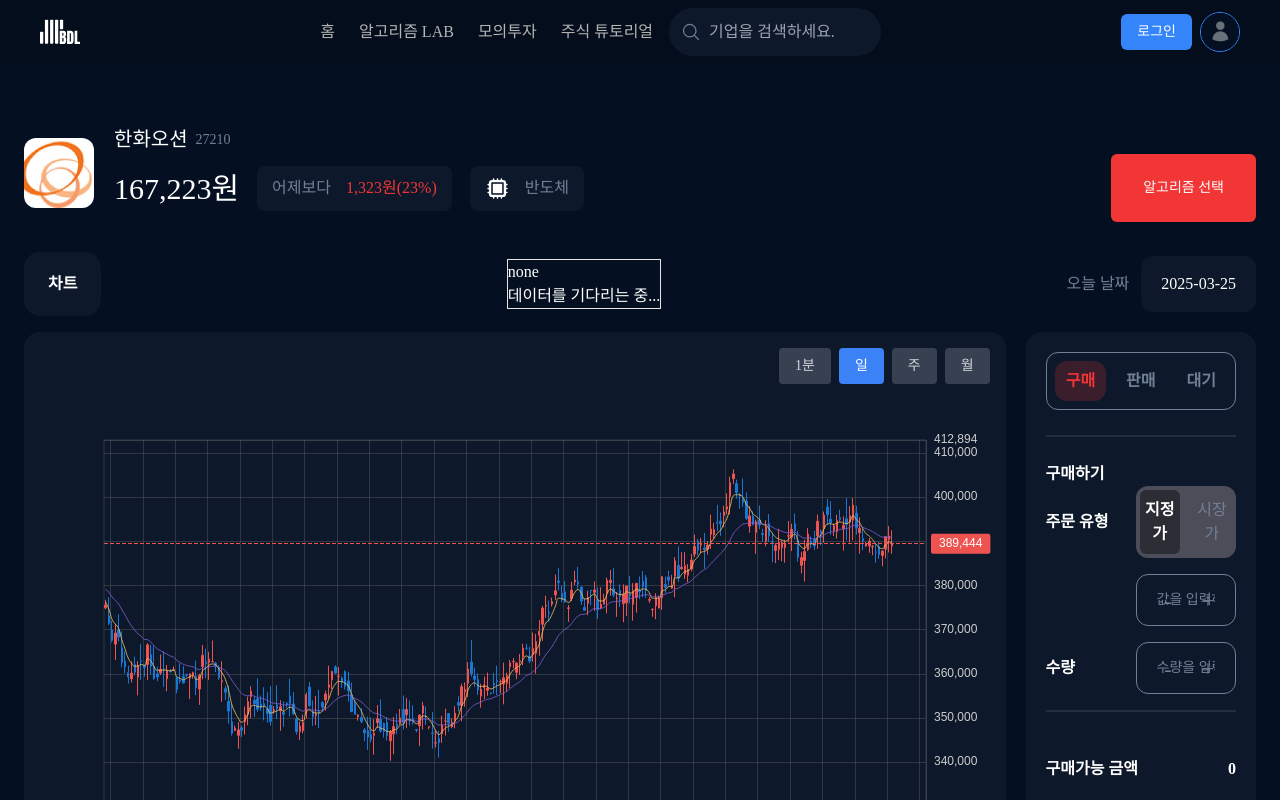
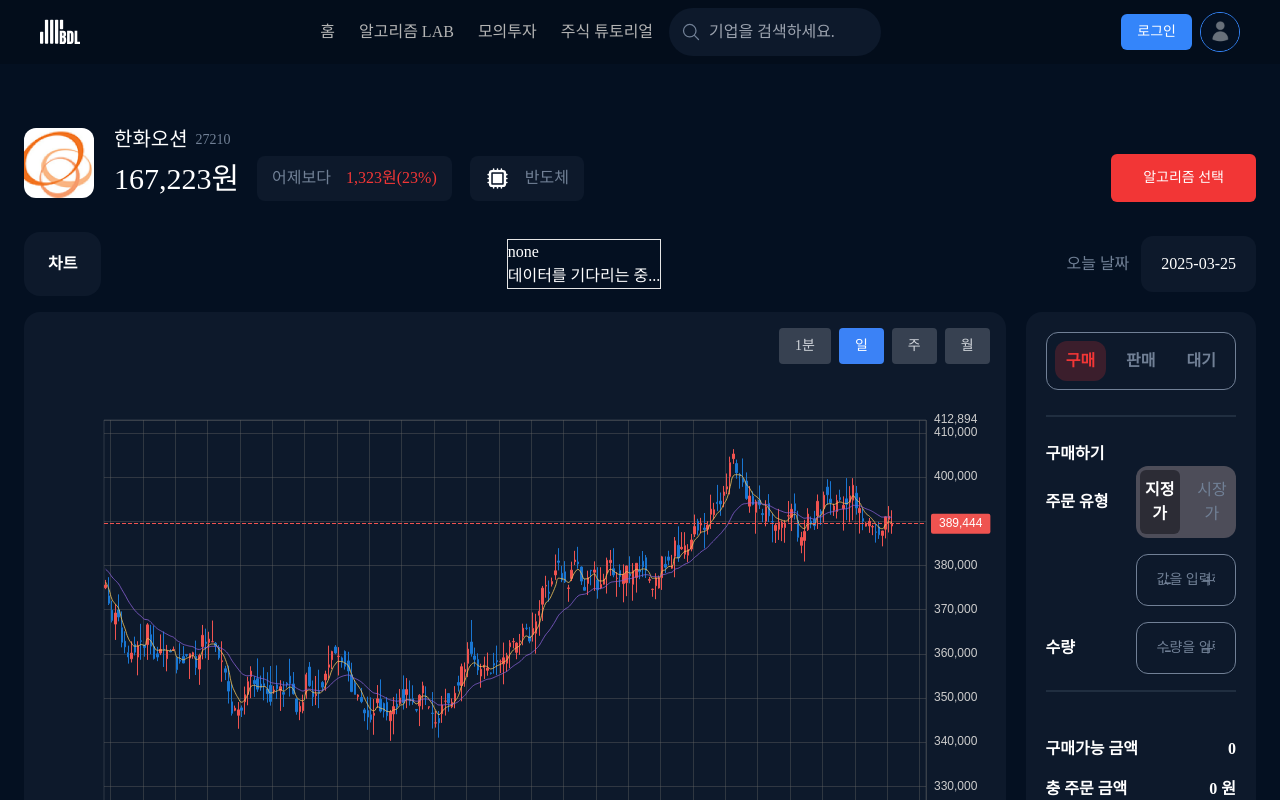
Before and after one commit to stitchzzang/BDL_PJT, a React (Vite) app: page /simulated-investment in a window 1280 px wide. Shown: the top 800 px of the page. Built offline with nearby package versions, Linux system fonts and the light colour scheme; no server answers; a web font is replaced by a local one.

Commit message:
design:버튼 높이 수정

```diff
--- a/src/components/mock-investment/stock-info/stock-info.tsx
+++ b/src/components/mock-investment/stock-info/stock-info.tsx
@@ -1,7 +1,7 @@
 import TestImage from '@/assets/test/stock-test.png';
 import { Button } from '@/components/ui/button';
+import { CategoryName, getCategoryIcon } from '@/utils/categoryMapper';
 import { addCommasToThousand } from '@/utils/numberFormatter';
-import { CategoryName, getCategoryIcon } from '@/utils/categoryMapper';
 
 interface StockInfoProps {
   category: CategoryName;
@@ -41,7 +41,7 @@ export const StockInfo = ({ category }: StockInfoProps) => {
               </div>
             </div>
             <div>
-              <Button className="max-w-[225px]" variant={'red'} size={'lg'}>
+              <Button className="max-h-[45px] max-w-[225px]" variant={'red'} size={'lg'}>
                 알고리즘 선택
               </Button>
             </div>
```
